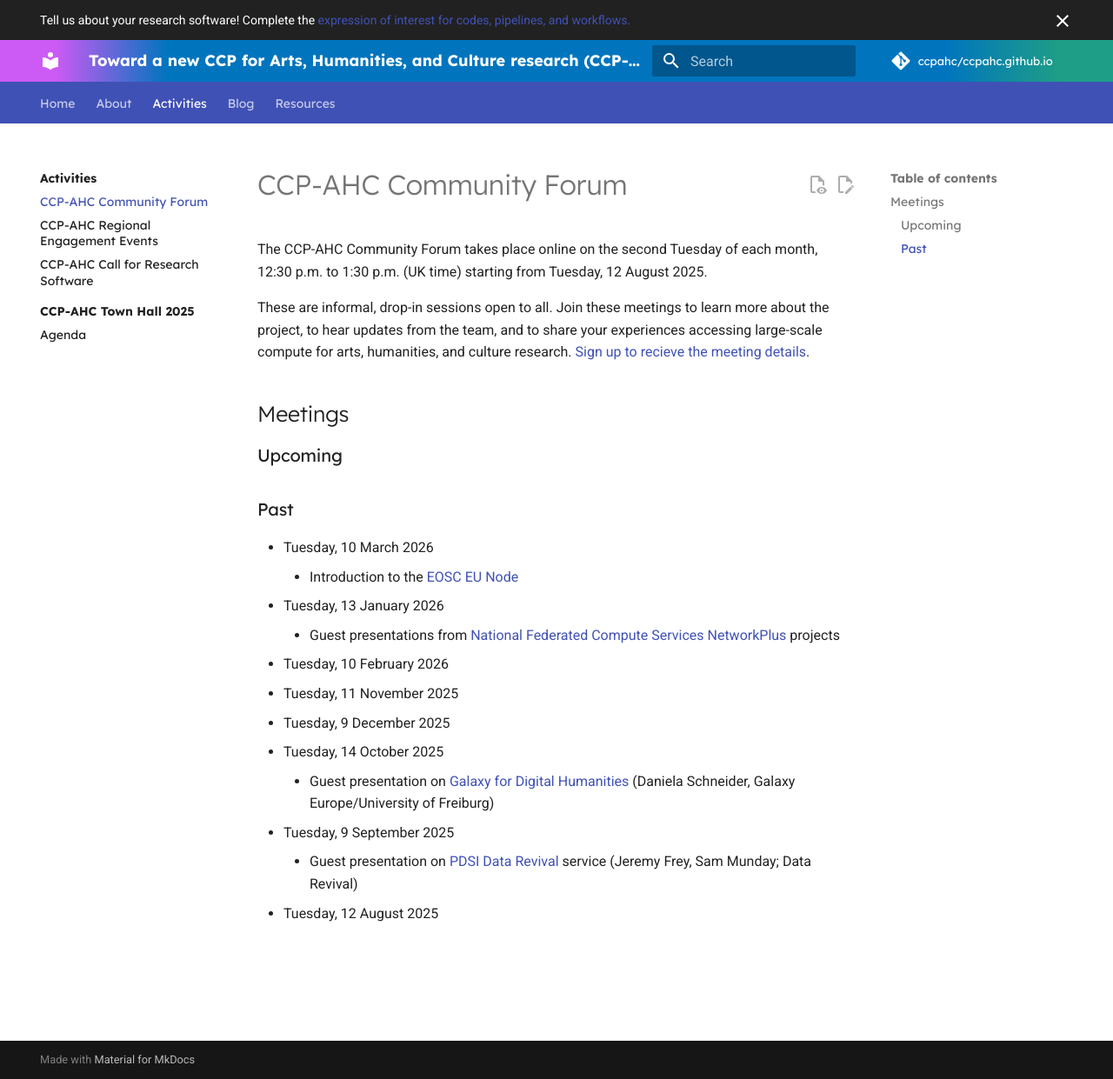
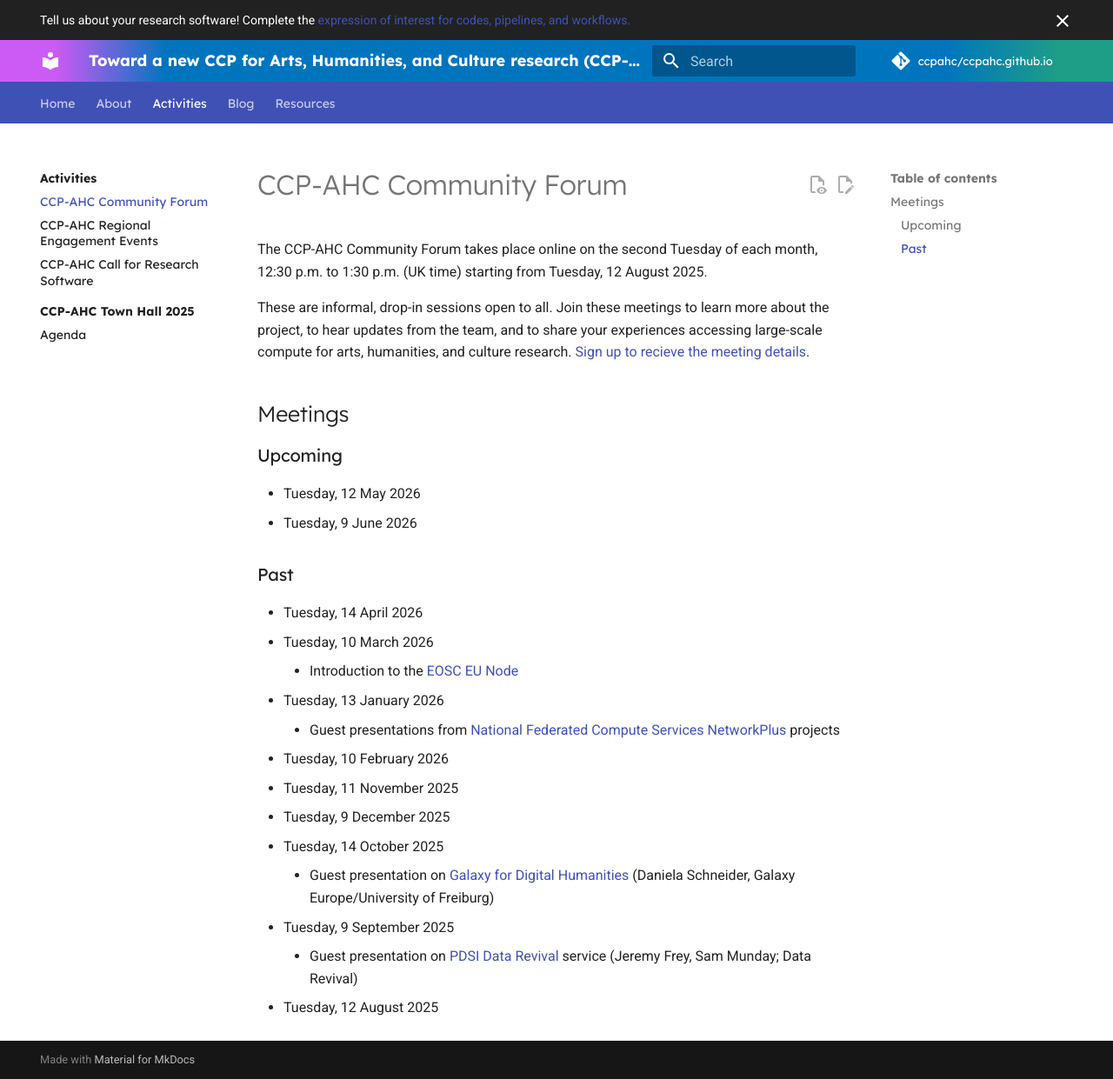
Before and after one commit to ccpahc/ccpahc.github.io, an MkDocs documentation site: the page built from docs/activities/community-forum.md, in a window 1280 px wide and 1241 px high. Shown: the whole window at 87% size. Built offline with MkDocs 1.6.1 and Material for MkDocs 9.7.7, drawn with Linux system fonts in a browser that asks for light colours; comment, search, counter and statistics services are not loaded.

Commit message:
Update community forum with upcoming meetings
Added upcoming meeting dates for May and June 2026.

```diff
--- a/docs/activities/community-forum.md
+++ b/docs/activities/community-forum.md
@@ -6,8 +6,12 @@ These are informal, drop-in sessions open to all. Join these meetings to learn m
 
 ### Upcoming
 
+- Tuesday, 12 May 2026
+- Tuesday, 9 June 2026
+
 ### Past
 
+- Tuesday, 14 April 2026
 - Tuesday, 10 March 2026
     - Introduction to the [EOSC EU Node](https://open-science-cloud.ec.europa.eu/services/interactive-notebooks)
 - Tuesday, 13 January 2026
```
